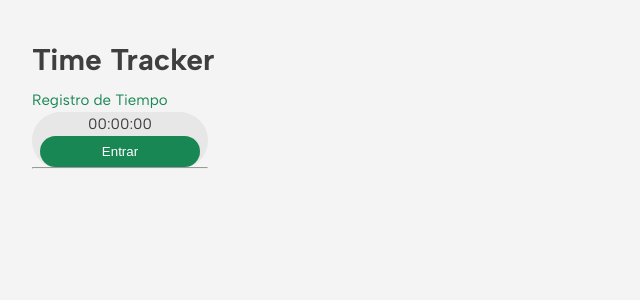
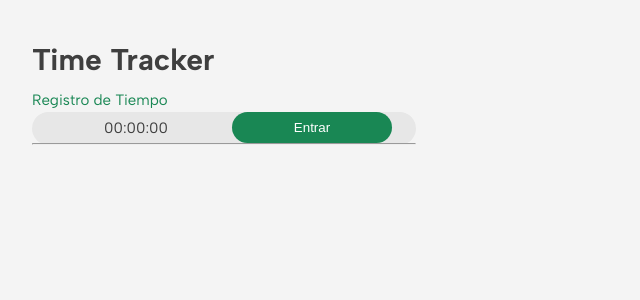
Before and after one commit to BryanS1989/time-tracker, a Vue app: page / in a window 1280 px wide. Shown: the top 300 px of the page, without its empty margins (0-640 px from the left). Built offline with nearby package versions, Linux system fonts and the light colour scheme.

Commit message:
Add css classes to TimeTracker

```diff
--- a/src/components/TimeTracker.vue
+++ b/src/components/TimeTracker.vue
@@ -42,7 +42,7 @@
 </script>
 
 <template>
-    <div>
+    <div class="time--tracker display-flex px-1 mx-1">
         <BaseTimer
             :start-count="state.checkIn"
             :pause="state.pause"
```
